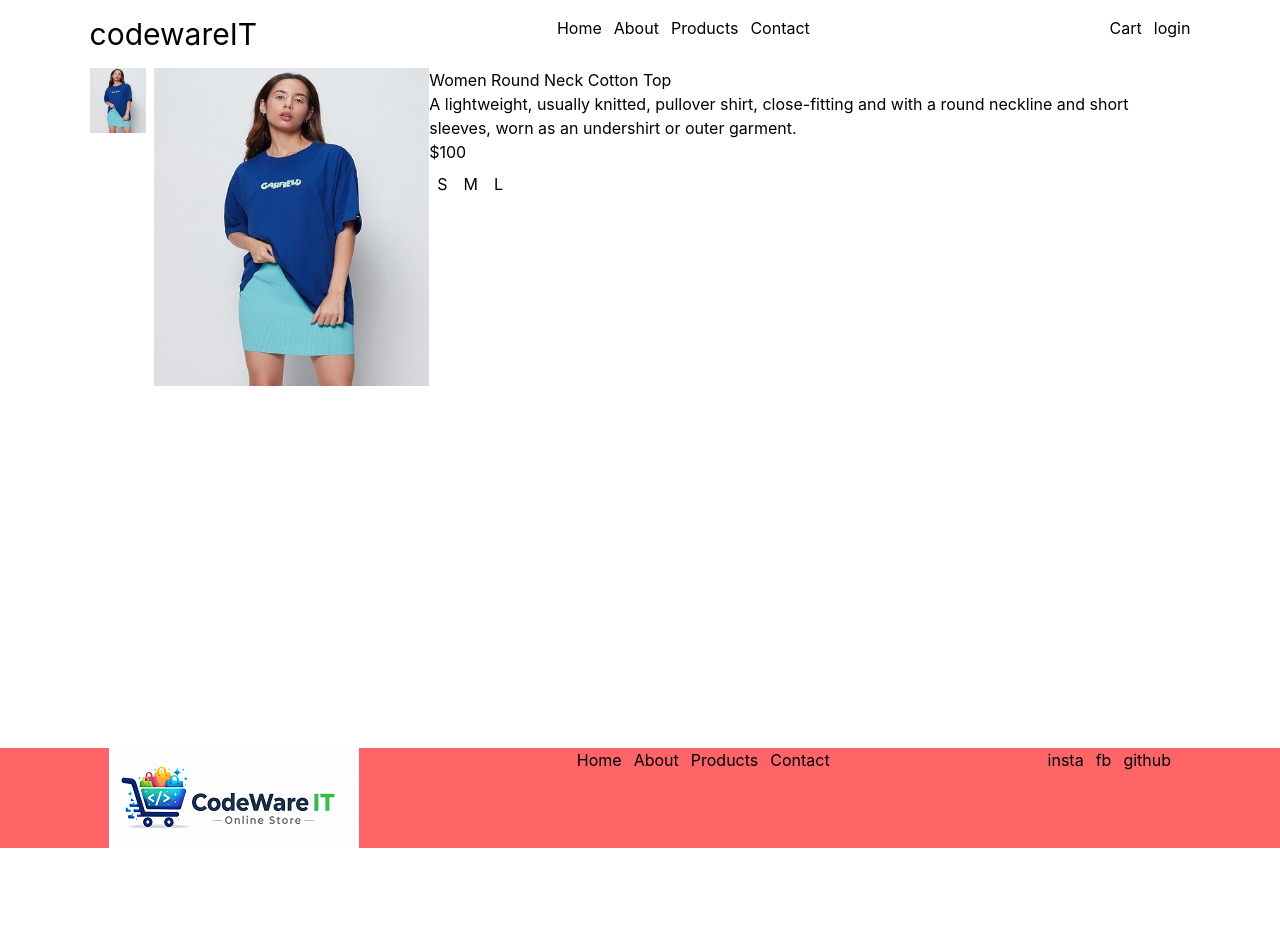
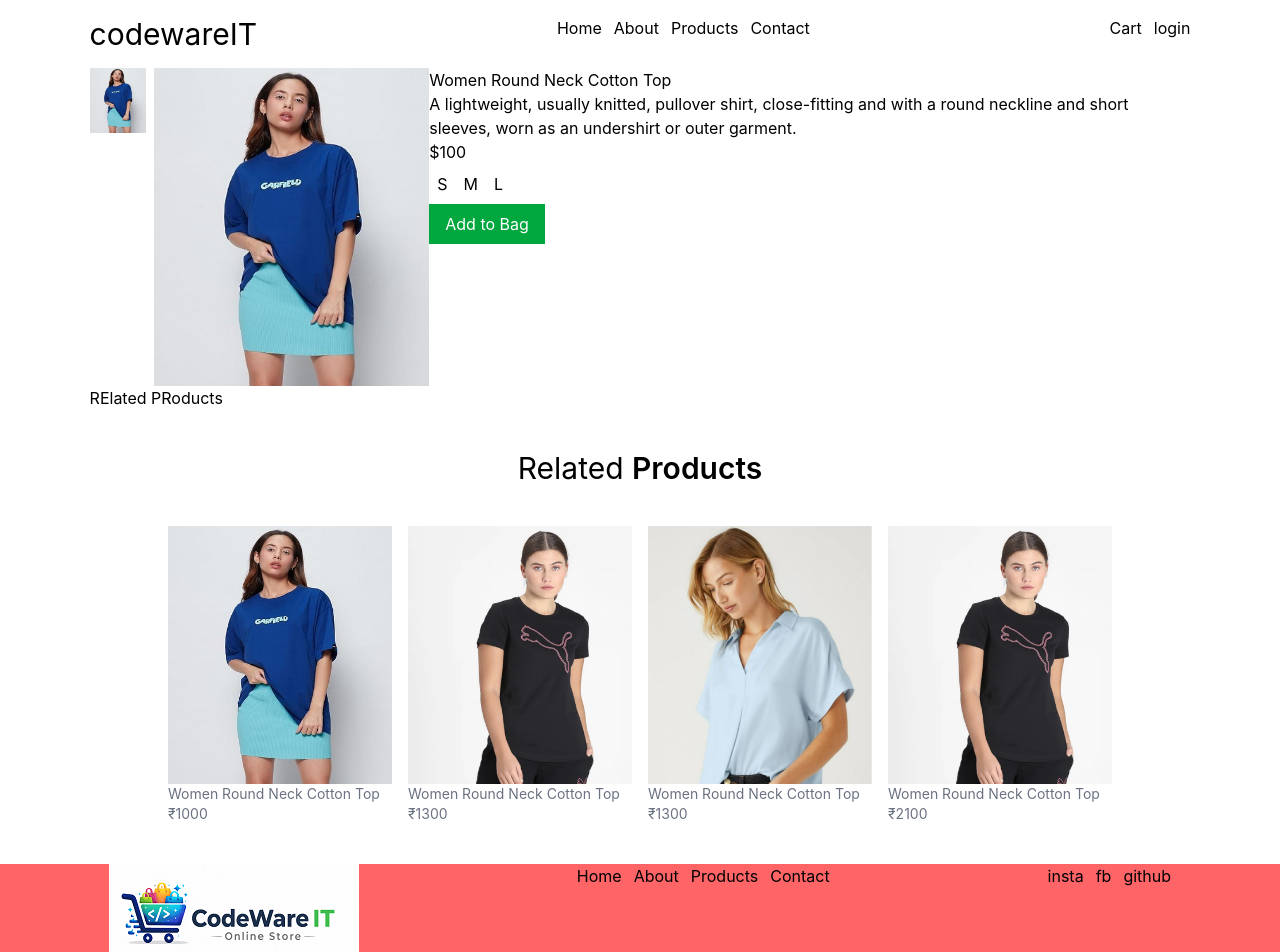
Before and after one commit to gshubham05/ProjectEcom, a React (Vite) app: page /products/aaaaa in a window 1280 px wide. Shown: the top 952 px of the page. Before the commit the page ends 848 px from the top, so only its background shows below. Built offline with nearby package versions, Linux system fonts and the light colour scheme.

Commit message:
related products

```diff
--- /dev/null
+++ b/src/components/RelatedProducts.jsx
@@ -0,0 +1,33 @@
+import React, { useEffect, useState } from "react";
+import { products } from "../assets/assets/assets";
+import Cards from "./Cards";
+import Title from "./Title";
+
+function RelatedProducts({ category, subcategory }) {
+  const [relate, setRelate] = useState([]);
+  useEffect(() => {
+    let relatedProducts = products.slice();
+    relatedProducts = relatedProducts.filter((i) => i.category == category);
+    relatedProducts = relatedProducts.filter(
+      (i) => i.subCategory == subcategory,
+    );
+    setRelate(relatedProducts);
+  }, [products]);
+  return (
+    <div className="my-10 flex flex-col justify-center items-center">
+      <Title t1="Related" t2="Products" />
+      <div className="flex flex-wrap gap-4 px-[5vw]">
+        {relate.slice(0, 4).map((obj, index) => (
+          <Cards
+            index={index}
+            image={obj.image[0]}
+            price={obj.price}
+            name={obj.name}
+          />
+        ))}
+      </div>
+    </div>
+  );
+}
+
+export default RelatedProducts;
--- a/src/pages/Product.jsx
+++ b/src/pages/Product.jsx
@@ -1,18 +1,23 @@
 import React, { useEffect, useState } from "react";
 import { useParams } from "react-router-dom";
 import { products } from "../assets/assets/assets";
+import RelatedProducts from "../components/RelatedProducts";
 
 function Product() {
   let { pid } = useParams();
   const [findProduct, setFindProduct] = useState(false);
   const [image, setImage] = useState(null);
-  const [size,setSize] = useState('')
 
+
+
+  const [size, setSize] = useState("");
   const fetchProduct = () => {
     let d = products.find((i) => i._id == pid);
     if (d) {
+      // console.log(d)
       setFindProduct(d);
       setImage(d.image[0]);
+
     }
   };
   useEffect(() => {
@@ -21,15 +26,19 @@ function Product() {
   return (
     <div className="min-h-[85vh] px-[7vw]">
       {findProduct ? (
-        <div className="flex">
+        <>
+          <div className="flex">
           <div className="">
             <div className="flex gap-2">
               <div className="left">
-                {
-                    findProduct.image.map((obj,index)=>(
-                        <img onClick={()=>setImage(obj)} className="w-20 mb-2" src={obj} />
-                    ))
-                }
+                {findProduct.image.map((obj, index) => (
+                  <img
+                  key={index}
+                    onClick={() => setImage(obj)}
+                    className="w-20 mb-2"
+                    src={obj}
+                  />
+                ))}
               </div>
               <div className="right">
                 <img src={image} alt="" />
@@ -41,12 +50,26 @@ function Product() {
             <h1>{findProduct.description}</h1>
             <h1>${findProduct.price}</h1>
             {findProduct.sizes.map((obj, index) => (
-              <button onClick={()=>setSize(obj)} className={`${obj==size?"border border-red-500":''} p-2 cursor-pointer`}>{obj}</button>
+              <button key={index}
+                onClick={() => setSize(obj)}
+                className={`${obj == size ? "border border-red-500" : ""} p-2 cursor-pointer`}
+              >
+                {obj}
+              </button>
             ))}
             <br />
-            {size}
+            <button className="bg-green-600 hover:bg-green-800 text-white border-none px-4 py-2">
+              Add to Bag
+            </button>
           </div>
+
         </div>
+         <div className="">
+           {/* Related Products */}
+           <h1>RElated PRoducts</h1>
+          <RelatedProducts category={findProduct.category} subcategory ={findProduct.subCategory} />
+         </div>
+        </>
       ) : (
         <h1 className="text-4xl">Loading...</h1>
       )}
```
